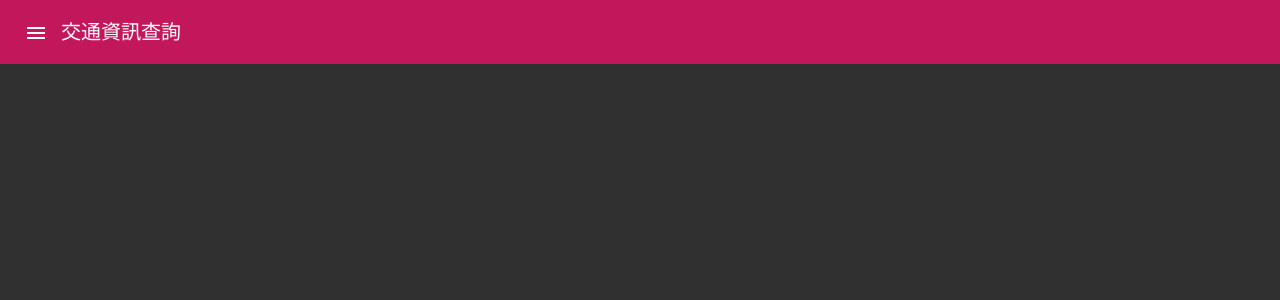
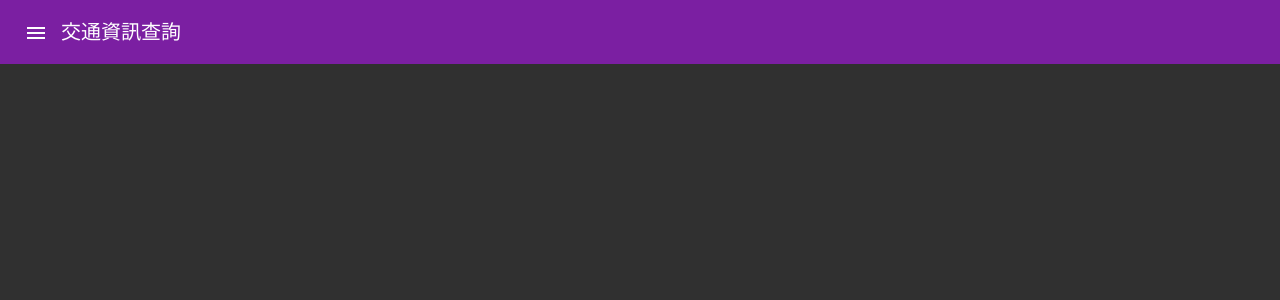
Before and after one commit to LIXIANZHANG1993/traffic, an Angular app: page / in a window 1280 px wide. Shown: the top 300 px of the page. Built offline with nearby package versions, Linux system fonts and the light colour scheme.

Commit message:
修改預設的AngularMaterial主題樣式

```diff
--- a/angular.json
+++ b/angular.json
@@ -30,7 +30,8 @@
               "src/assets"
             ],
             "styles": [
-              "./node_modules/@angular/material/prebuilt-themes/pink-bluegrey.css",
+
+              "./node_modules/@angular/material/prebuilt-themes/purple-green.css",
               "src/styles.css"
             ],
             "scripts": []
--- a/src/styles.css
+++ b/src/styles.css
@@ -1,8 +1,12 @@
 /* You can add global styles to this file, and also import other style files */
 
-.ms-20 {
-  margin-left: 200px;
+html,
+body {
+  height: 100%;
+}
+body {
+  margin: 0;
+  font-family: Roboto, "Helvetica Neue", sans-serif;
 }
 
-html, body { height: 100%; }
-body { margin: 0; font-family: Roboto, "Helvetica Neue", sans-serif; }
+@import "~@angular/material/prebuilt-themes/deeppurple-amber.css";
```
